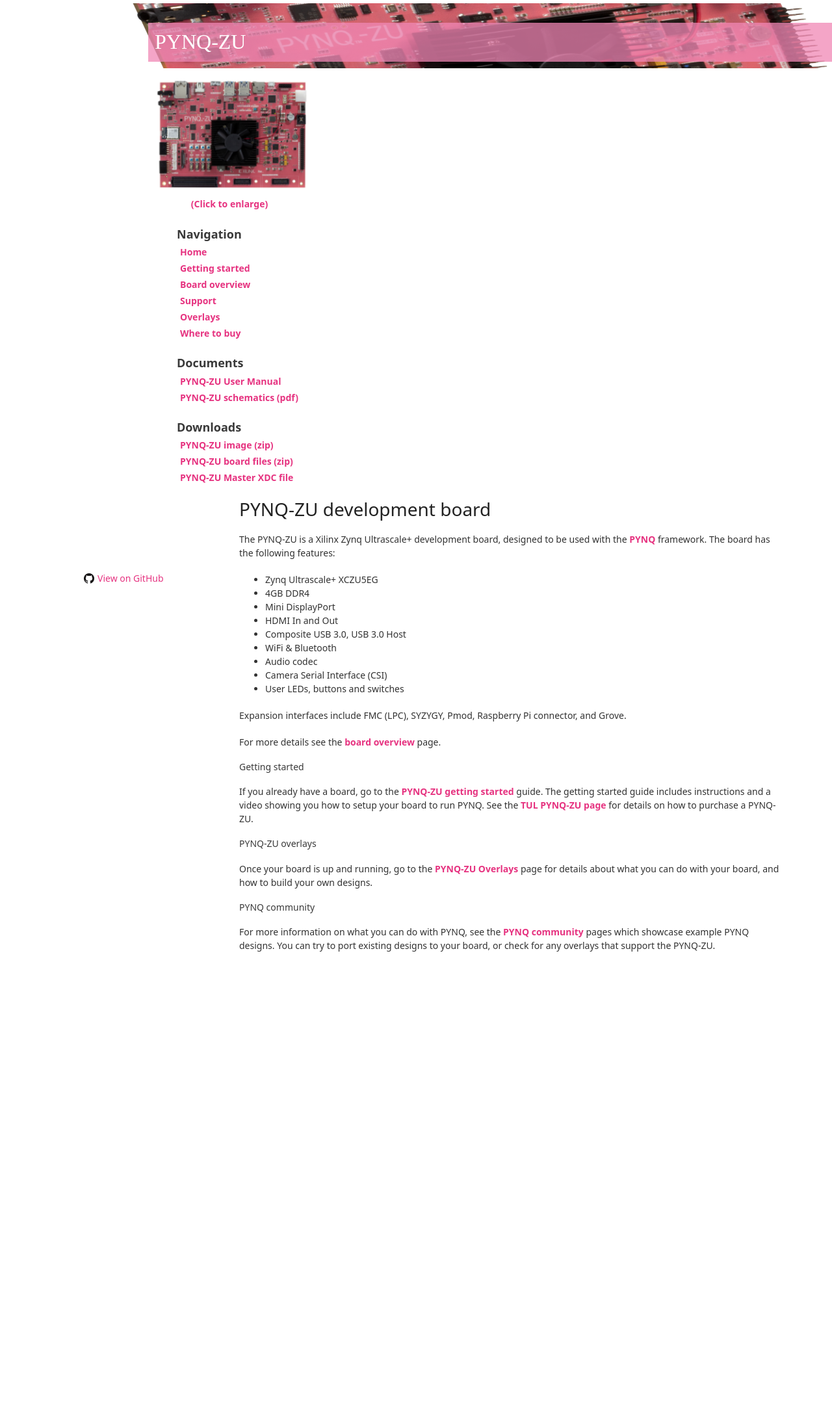
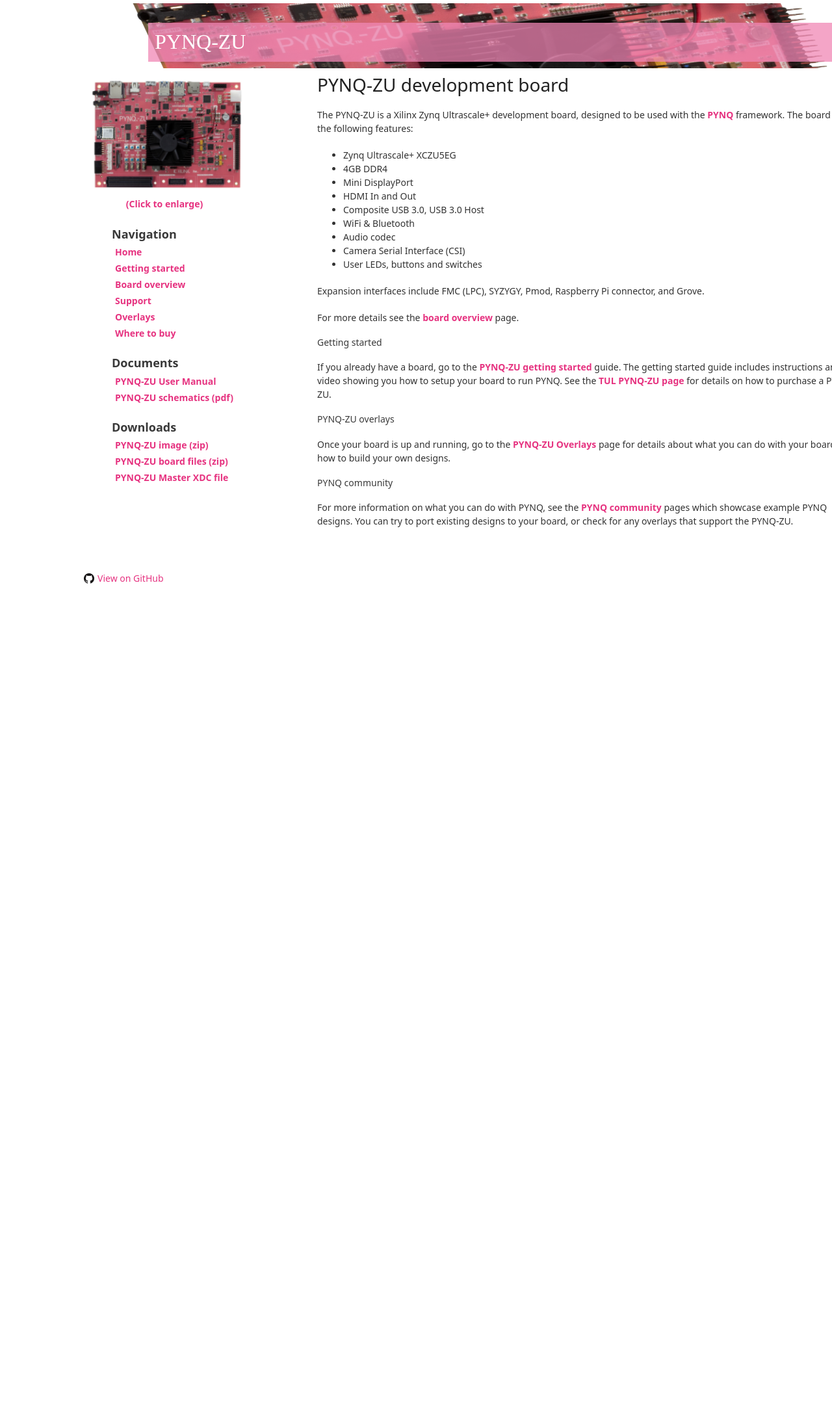
Before and after one commit to Xilinx/PYNQ-ZU, a Jekyll site: the page built from docs/index.md, in a window 1280 px wide. Shown: the whole page at 65% size. Built offline with Jekyll 4.4.1, drawn with Linux system fonts in a browser that asks for light colours; nearby versions of some CDN libraries; our own code applies the rules of GitHub Pages for plain Markdown files.

Commit message:
Update jekyll-theme-minimal.scss

```diff
--- a/docs/_sass/jekyll-theme-minimal.scss
+++ b/docs/_sass/jekyll-theme-minimal.scss
@@ -217,8 +217,6 @@
         color: #b6165b;
     }
     .nav-container{
-        margin-right: 90%;
-        margin-left: 100px;
         padding-top: 0px;
         border: none;
         position: relative;
@@ -286,7 +284,6 @@
         width: 70%;
         float: right;
         padding-bottom: 50px;
-        margin-right: 10%;
     }
     .wrapper{
         margin-left: 10%;
```
